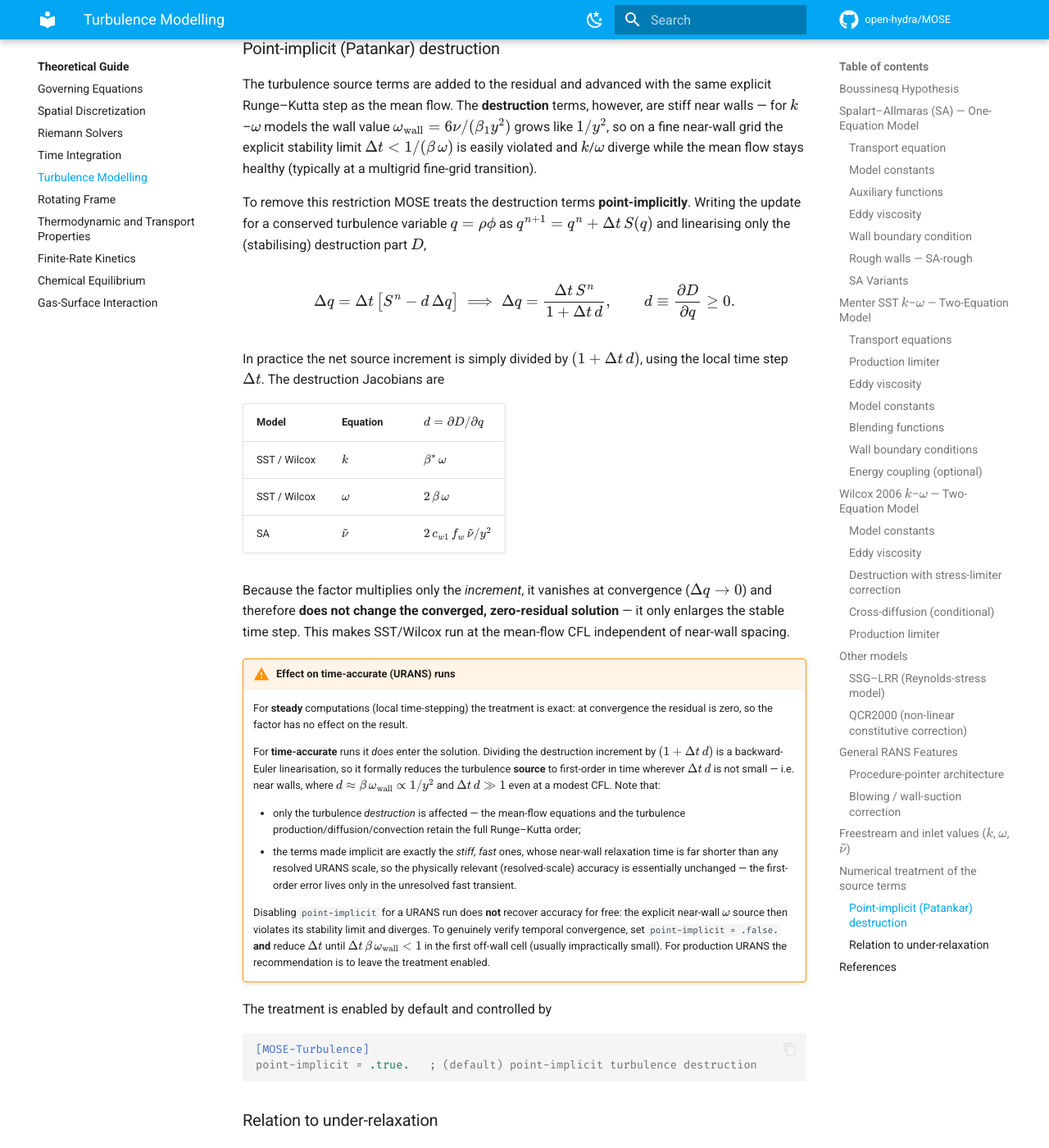
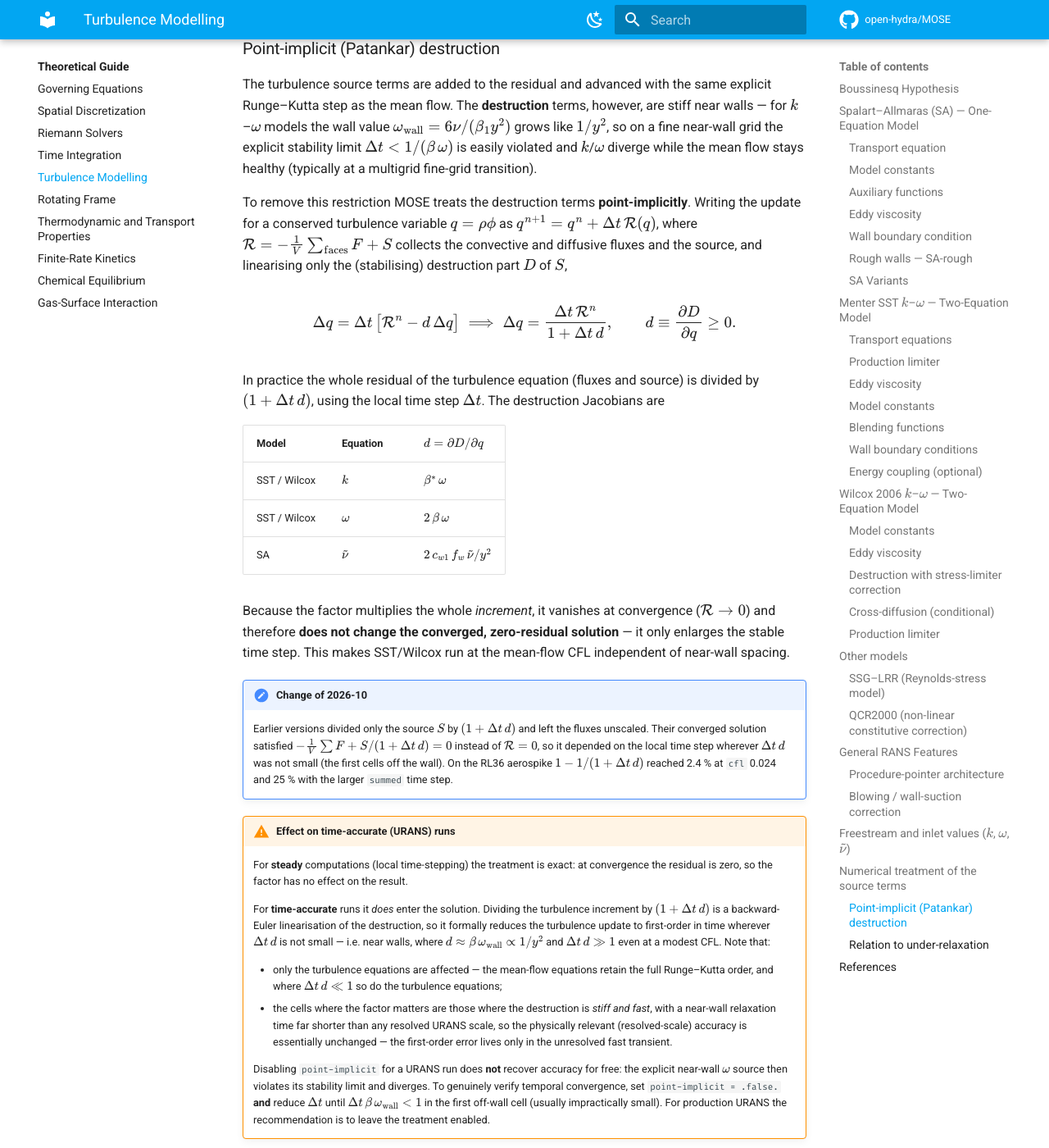
Before and after one commit to open-hydra/MOSE, an MkDocs documentation site: the page built from docs/theory/turbulence.md, in a window 1280 px wide and 1400 px high, scrolled down 9767 px. Shown: the whole window at 82% size. Built offline with MkDocs 1.6.1 and Material for MkDocs 9.7.7, drawn with Linux system fonts in a browser that asks for light colours; comment, search, counter and statistics services are not loaded.

Commit message:
Turbulence point-implicit: divide the whole residual, not only the source
The point-implicit (Patankar) treatment divided only the turbulence
source by 1 + dt*dD/dq and left the convective and diffusive fluxes
unscaled (SA, SST, Wilcox 2006). The converged state then satisfied
fluxes + S/(1 + dt*d) = 0 instead of fluxes + S = 0, so it depended on
the local time step wherever dt*d is not small, i.e. in the first cells
off the wall. docs/theory/turbulence.md already stated that the factor
leaves the converged solution unchanged.

Now the whole residual of each turbulence equation (the fluxes already
in Res, plus the source) is divided by the factor: the update is that of
a backward-Euler linearised destruction and vanishes with the residual.

Measured on the coarse turbulent flat plate (additive cfl 1.6, vnn 0.45,
converged to density residual 1e-7), old vs fixed at the same dt:
- SA:  Cf 0.034 % max; rho*nu~ 1 % in the first wall cell, 0.05 % by the 6th;
- SST: Cf 0.62 % max (0.39 % RMS); k 5-6 % and omega 2-3.5 % in the first
       wall cells.
Fixed-point check (SA): restarting a converged state with dt halved moves
rho*nu~ in the first wall cell by 0.48 % with the old form, 0.001 % now.
With point-implicit = .false. results are unchanged (SST bit-identical;
SA to 1 ulp in 86 of 13056 cells, a -ffast-math reassociation of the old
product that carried the factor).

Time-accurate runs: the factor now also scales the turbulence fluxes in
the cells where dt*d is large; the URANS note in turbulence.md is updated.

Co-Authored-By: Claude Opus 5.5 <noreply@anthropic.com>

```diff
--- a/docs/theory/turbulence.md
+++ b/docs/theory/turbulence.md
@@ -460,18 +460,21 @@ easily violated and $k$/$\omega$ diverge while the mean flow stays healthy
 
 To remove this restriction MOSE treats the destruction terms
 **point-implicitly**.  Writing the update for a conserved turbulence
-variable $q=\rho\phi$ as $q^{n+1}=q^n+\Delta t\,S(q)$ and linearising only
-the (stabilising) destruction part $D$,
+variable $q=\rho\phi$ as $q^{n+1}=q^n+\Delta t\,\mathcal{R}(q)$, where
+$\mathcal{R} = -\tfrac{1}{V}\sum_\text{faces} F + S$ collects the convective and
+diffusive fluxes and the source, and linearising only the (stabilising)
+destruction part $D$ of $S$,
 
 $$
-\Delta q = \Delta t\,\bigl[S^n - d\,\Delta q\bigr]
+\Delta q = \Delta t\,\bigl[\mathcal{R}^n - d\,\Delta q\bigr]
 \;\Longrightarrow\;
-\Delta q = \frac{\Delta t\,S^n}{1 + \Delta t\,d}, \qquad
+\Delta q = \frac{\Delta t\,\mathcal{R}^n}{1 + \Delta t\,d}, \qquad
 d \equiv \frac{\partial D}{\partial q}\ge 0 .
 $$
 
-In practice the net source increment is simply divided by $(1+\Delta t\,d)$,
-using the local time step $\Delta t$.  The destruction Jacobians are
+In practice the whole residual of the turbulence equation (fluxes and
+source) is divided by $(1+\Delta t\,d)$, using the local time step
+$\Delta t$.  The destruction Jacobians are
 
 | Model | Equation | $d = \partial D/\partial q$ |
 |-------|----------|------------------------------|
@@ -479,10 +482,18 @@ using the local time step $\Delta t$.  The destruction Jacobians are
 | SST / Wilcox | $\omega$ | $2\,\beta\,\omega$ |
 | SA | $\tilde\nu$ | $2\,c_{w1}\,f_w\,\tilde\nu/y^2$ |
 
-Because the factor multiplies only the *increment*, it vanishes at
-convergence ($\Delta q\to0$) and therefore **does not change the converged,
+Because the factor multiplies the whole *increment*, it vanishes at
+convergence ($\mathcal{R}\to0$) and therefore **does not change the converged,
 zero-residual solution** — it only enlarges the stable time step. This makes
 SST/Wilcox run at the mean-flow CFL independent of near-wall spacing.
+
+!!! note "Change of 2026-10"
+    Earlier versions divided only the source $S$ by $(1+\Delta t\,d)$ and
+    left the fluxes unscaled.  Their converged solution satisfied
+    $-\tfrac{1}{V}\sum F + S/(1+\Delta t\,d) = 0$ instead of $\mathcal{R}=0$, so it
+    depended on the local time step wherever $\Delta t\,d$ was not small (the
+    first cells off the wall).  On the RL36 aerospike $1-1/(1+\Delta t\,d)$
+    reached 2.4 % at `cfl` 0.024 and 25 % with the larger `summed` time step.
 
 !!! warning "Effect on time-accurate (URANS) runs"
     For **steady** computations (local time-stepping) the treatment is exact:
@@ -490,20 +501,20 @@ SST/Wilcox run at the mean-flow CFL independent of near-wall spacing.
     result.
 
     For **time-accurate** runs it *does* enter the solution.  Dividing the
-    destruction increment by $(1+\Delta t\,d)$ is a backward-Euler
-    linearisation, so it formally reduces the turbulence **source** to
-    first-order in time wherever $\Delta t\,d$ is not small — i.e. near walls,
-    where $d\approx\beta\,\omega_\text{wall}\propto 1/y^2$ and
+    turbulence increment by $(1+\Delta t\,d)$ is a backward-Euler
+    linearisation of the destruction, so it formally reduces the turbulence
+    update to first-order in time wherever $\Delta t\,d$ is not small — i.e.
+    near walls, where $d\approx\beta\,\omega_\text{wall}\propto 1/y^2$ and
     $\Delta t\,d\gg 1$ even at a modest CFL.  Note that:
 
-    - only the turbulence *destruction* is affected — the mean-flow equations
-      and the turbulence production/diffusion/convection retain the full
-      Runge–Kutta order;
-    - the terms made implicit are exactly the *stiff, fast* ones, whose
-      near-wall relaxation time is far shorter than any resolved URANS scale,
-      so the physically relevant (resolved-scale) accuracy is essentially
-      unchanged — the first-order error lives only in the unresolved fast
-      transient.
+    - only the turbulence equations are affected — the mean-flow equations
+      retain the full Runge–Kutta order, and where $\Delta t\,d \ll 1$ so do
+      the turbulence equations;
+    - the cells where the factor matters are those where the destruction is
+      *stiff and fast*, with a near-wall relaxation time far shorter than any
+      resolved URANS scale, so the physically relevant (resolved-scale)
+      accuracy is essentially unchanged — the first-order error lives only in
+      the unresolved fast transient.
 
     Disabling `point-implicit` for a URANS run does **not** recover accuracy
     for free: the explicit near-wall $\omega$ source then violates its
```
Also changed, not shown: 3 other files.
